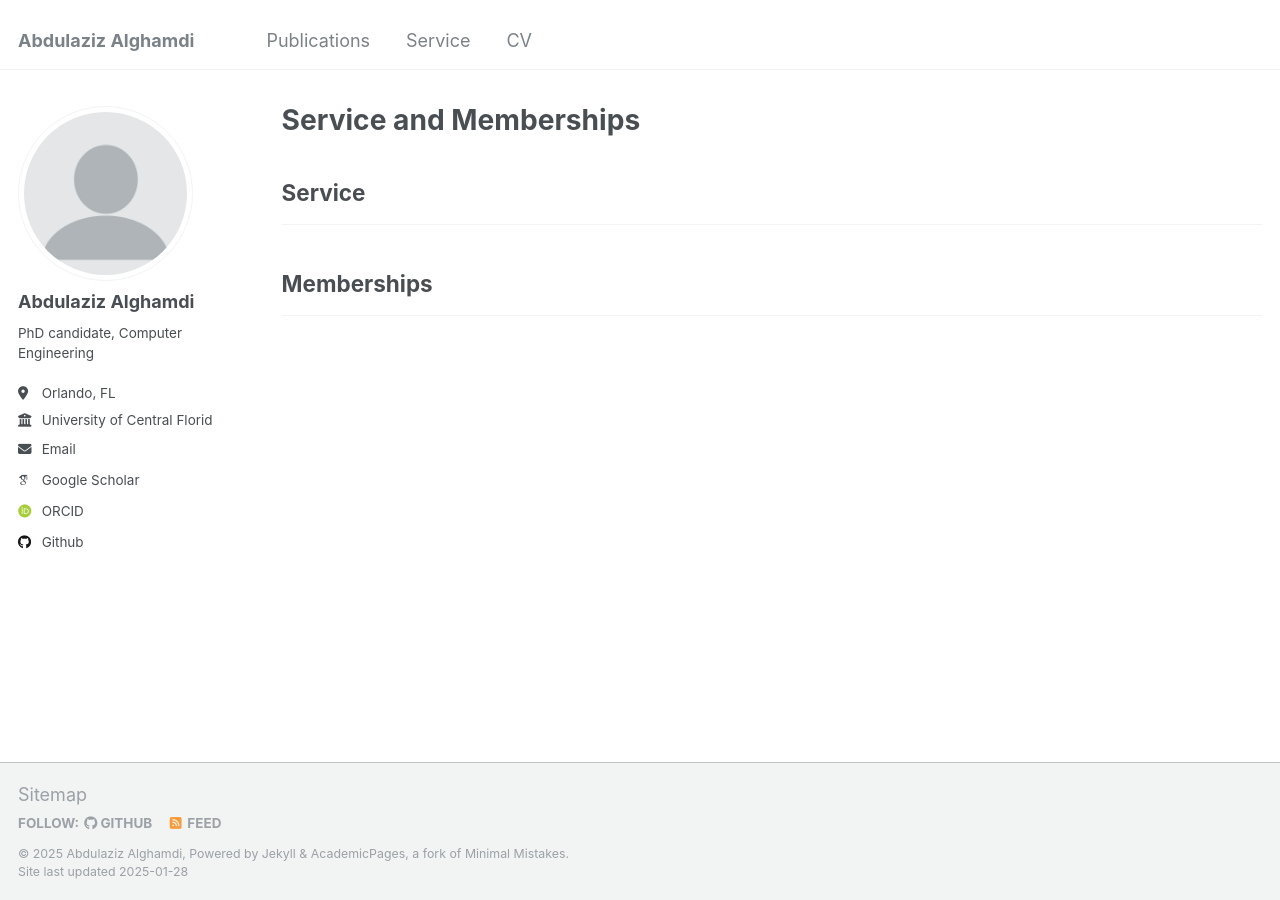
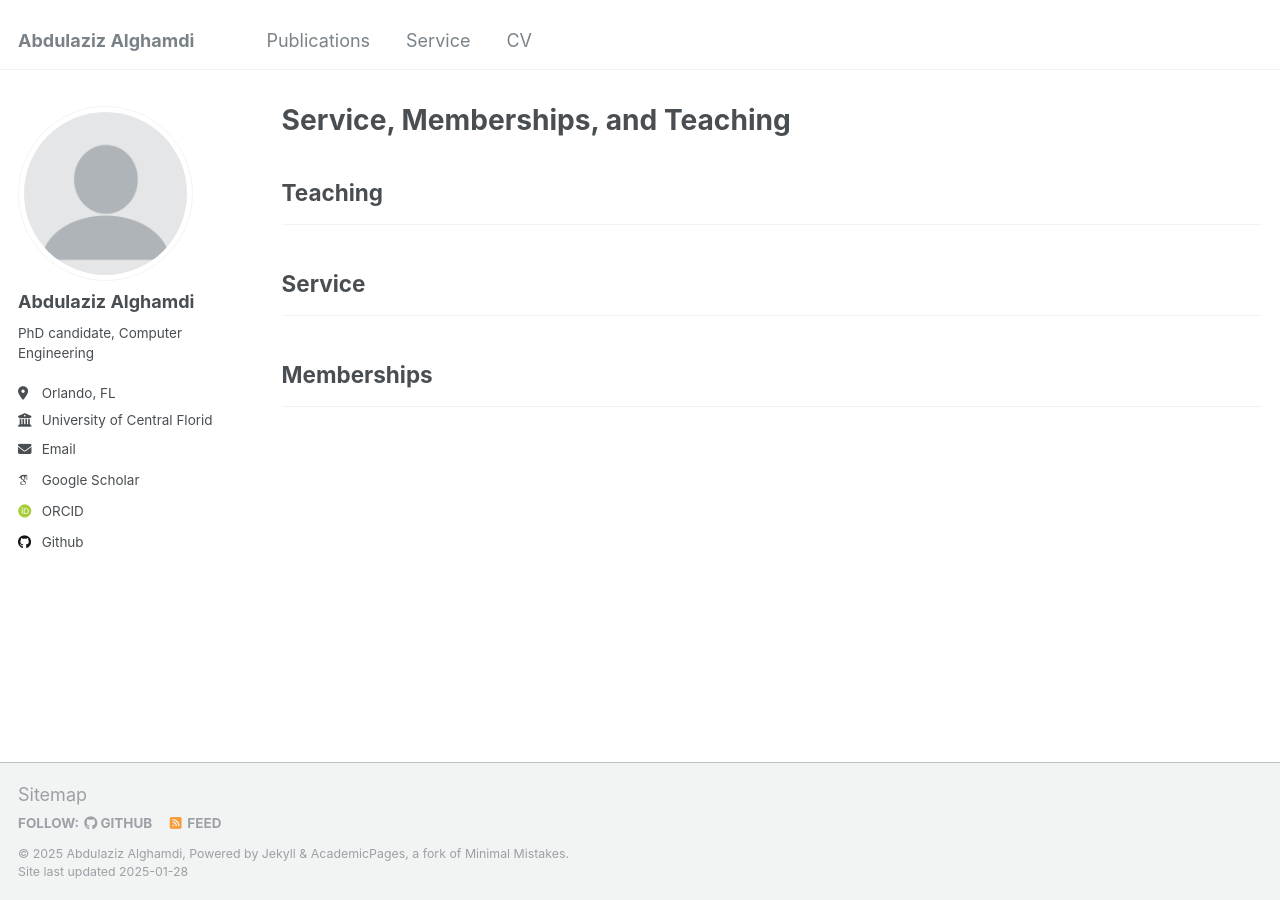
Before and after one commit to Eamna/eamna.github.io, a Jekyll site: the page built from _pages/talks.html, in a window 1280 px wide. Built offline with Jekyll 4.4.1, drawn with Linux system fonts in a browser that asks for light colours; some web fonts are replaced.

Commit message:
Update talks.html

```diff
--- a/_pages/talks.html
+++ b/_pages/talks.html
@@ -1,7 +1,7 @@
 ---
 layout: archive
-title: "Service and Memberships"
-permalink: /service-memberships/
+title: "Service, Memberships, and Teaching"
+permalink: /service-memberships-teaching/
 author_profile: true
 ---
 
@@ -11,6 +11,15 @@ author_profile: true
   <a href="/talkmap.html">See a map of all the places I've given a talk!</a>
 </p>
 {% endif %}
+
+<!-- Teaching Section -->
+<h2>Teaching</h2>
+<hr />
+{% for post in site.talks reversed %}
+  {% if post.category == "Teaching" %}
+    {% include archive-single-talk.html %}
+  {% endif %}
+{% endfor %}
 
 <!-- Service Section -->
 <h2>Service</h2>
```
